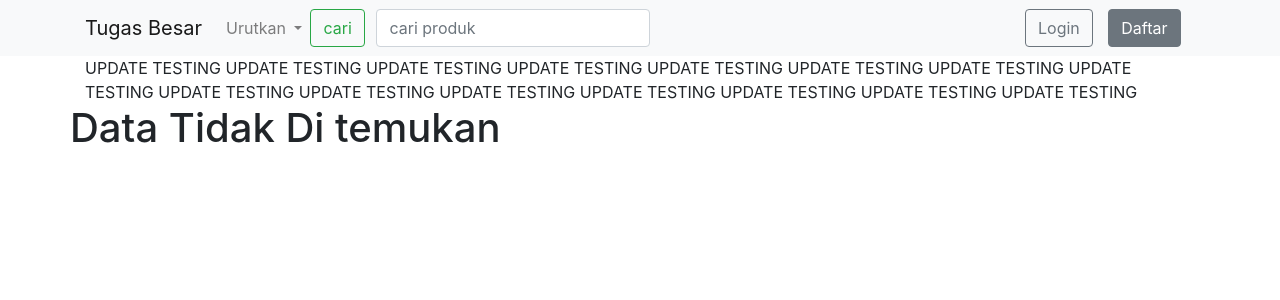
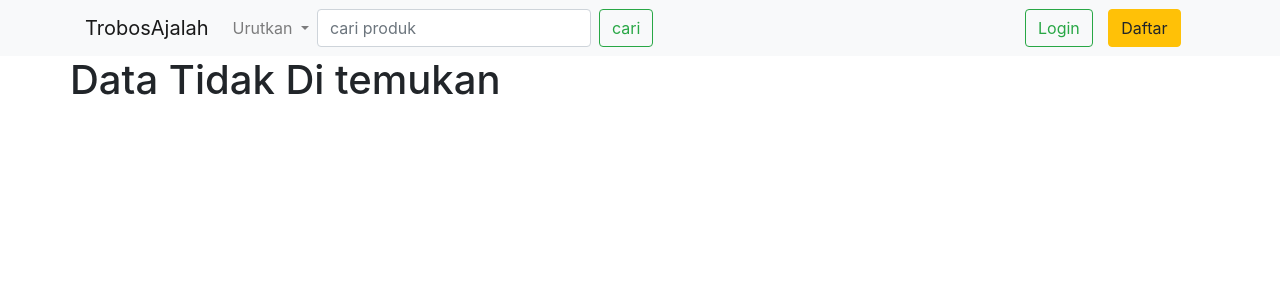
Before and after one commit to tugasrekweb11/tugas_besar, a CodeIgniter 4 app: the page made by app/Views/user/home.php in a window 1280 px wide. Shown: the top 300 px of the page. Run offline with PHP 8.4 and a stand-in for CodeIgniter, Linux system fonts and the light colour scheme; the template is opened without the code that fills it, so the values that code supplies are empty; some libraries are stand-ins or nearby versions.

Commit message:
Add files via upload
ngerapiin

```diff
--- a/app/Views/layout/navbar_user.php
+++ b/app/Views/layout/navbar_user.php
@@ -1,6 +1,6 @@
 <nav class="navbar navbar-expand-lg navbar-light bg-light">
     <div class="container">
-        <a class="navbar-brand" href="/user/">Tugas Besar</a>
+        <a class="navbar-brand" href="/user/">TrobosAjalah</a>
         <button class="navbar-toggler" type="button" data-toggle="collapse" data-target="#navbarSupportedContent" aria-controls="navbarSupportedContent" aria-expanded="false" aria-label="Toggle navigation">
             <span class="navbar-toggler-icon"></span>
         </button>
@@ -32,14 +32,11 @@
                 </li>
 
                 <form action="/user/home" method="GET" class="form-inline my-2 my-lg-0">
-                    <div class="row">
-                        <div class="col-md-2">
+
+                            <input class="form-control mr-sm-2" type="search" placeholder="cari produk" name="s">
+
                             <button class="btn btn-outline-success my-2 my-sm-0" type="submit">cari</button>
-                        </div>
-                        <div class="col-md-10">
-                            <input class="form-control mr-sm-2" type="search" placeholder="cari produk" name="s">
-                        </div>
-                    </div>
+
 
 
                 </form>
@@ -53,10 +50,10 @@
                 </div>
             <?php else : ?>
                 <div class="col-md-5">
-                    <a class="btn btn-outline-secondary my-2 my-sm-0" type="submit" href="/login">Login</a>
+                    <a class="btn btn-outline-success my-2 my-sm-0" type="submit" href="/login">Login</a>
                 </div>
                 <div class="col-md-5">
-                    <a type="button" class="btn btn-secondary" href="/register">Daftar</a>
+                    <a type="button" class="btn btn-warning" href="/register">Daftar</a>
                 </div>
             <?php endif; ?>
         </div>
--- a/app/Views/produk/index.php
+++ b/app/Views/produk/index.php
@@ -24,8 +24,8 @@
 
     <div class="row">
         <div class="col">
-            <a href="/produk/create" class="btn btn-primary mt-3">Tambah Data</a>
-            <h3>Daftar Komik</h3>
+            <a href="/produk/create" class="btn btn-success mt-3">Tambah Data</a>
+            <h3>Daftar Produk</h3>
 
             <table class="table">
                 <thead>
--- a/app/Views/user/home.php
+++ b/app/Views/user/home.php
@@ -3,29 +3,6 @@
 <?= $this->include('layout/navbar_user'); ?>
 
 <div class="container">
-
-    UPDATE TESTING
-    UPDATE TESTING
-    UPDATE TESTING
-    UPDATE TESTING
-    UPDATE TESTING
-
-    UPDATE TESTING
-    UPDATE TESTING
-    UPDATE TESTING
-    UPDATE TESTING
-    UPDATE TESTING
-
-
-    UPDATE TESTING
-    UPDATE TESTING
-    UPDATE TESTING
-    UPDATE TESTING
-    UPDATE TESTING
-
-
-
-
     <!--
     <div class="row mt-5">
         <div class="col-md-3">
```
Also changed, not shown: app/Views/layout/navbar_login.php (added, +14 -0 lines), app/Controllers/Produk.php (line endings or trailing spaces), app/Controllers/User.php (line endings or trailing spaces), app/Models/BankModel.php (line endings or trailing spaces), app/Models/JenisModel.php (line endings or trailing spaces), app/Models/KategoriModel.php (line endings or trailing spaces), app/Models/ProdukModel.php (line endings or trailing spaces), app/Models/UkuranModel.php (line endings or trailing spaces), app/Views/layout/template.php (line endings or trailing spaces), app/Views/produk/create.php (line endings or trailing spaces), app/Views/produk/detail.php (line endings or trailing spaces), app/Views/produk/edit.php (line endings or trailing spaces), app/Views/user/keranjang.php (line endings or trailing spaces), app/Views/user/pembelian.php (line endings or trailing spaces), 1 more files.
